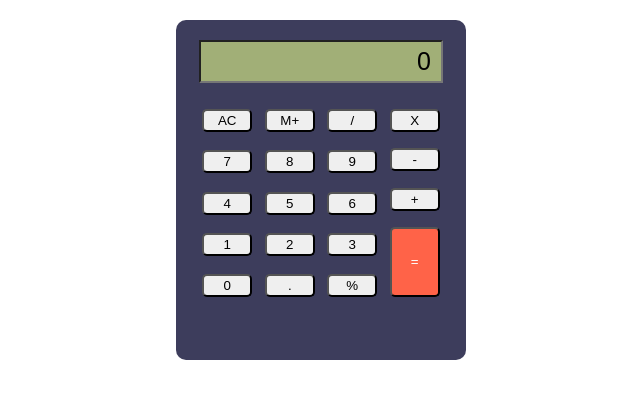
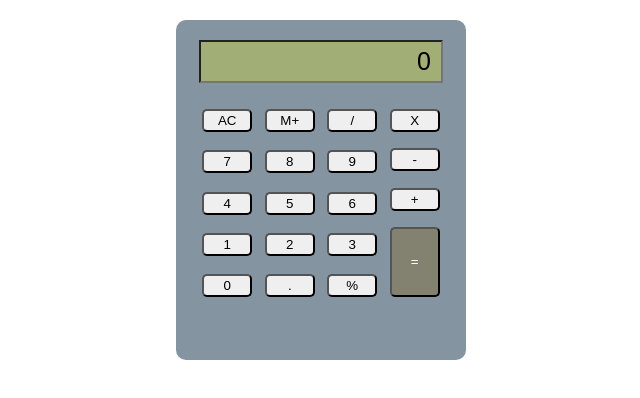
Before and after one commit to gauravjadhao07/calculator.repo, a plain HTML site: page index.html in a window 1280 px wide. Shown: the whole page, without its empty margins (319-959 px from the left). Drawn offline with Linux system fonts and the light colour scheme.

Commit message:
chenge baground-colour

```diff
--- a/style.css
+++ b/style.css
@@ -1,7 +1,7 @@
         .calculator-body{
           height: 300px;
           width: 250px;
-          background-color: #3d3d5c;
+          background-color: #8494a0;
           margin: 20px auto;
           border-radius: 10px;
           padding: 20px;
@@ -48,7 +48,7 @@
         }
 
         .btn-equals{
-            background-color: #ff6348;
+            background-color: #83816f;
             height: 70px;
             color: #fff;
         }
```
